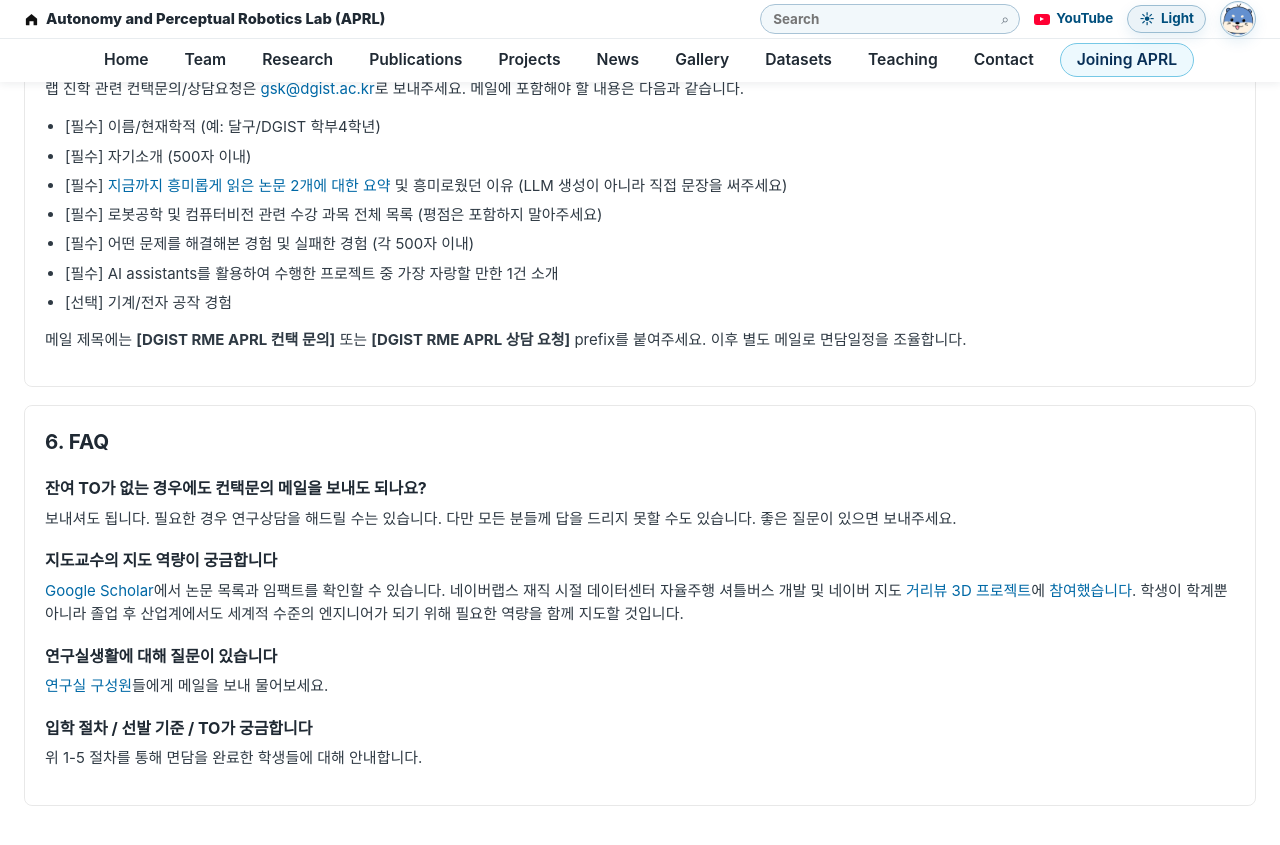
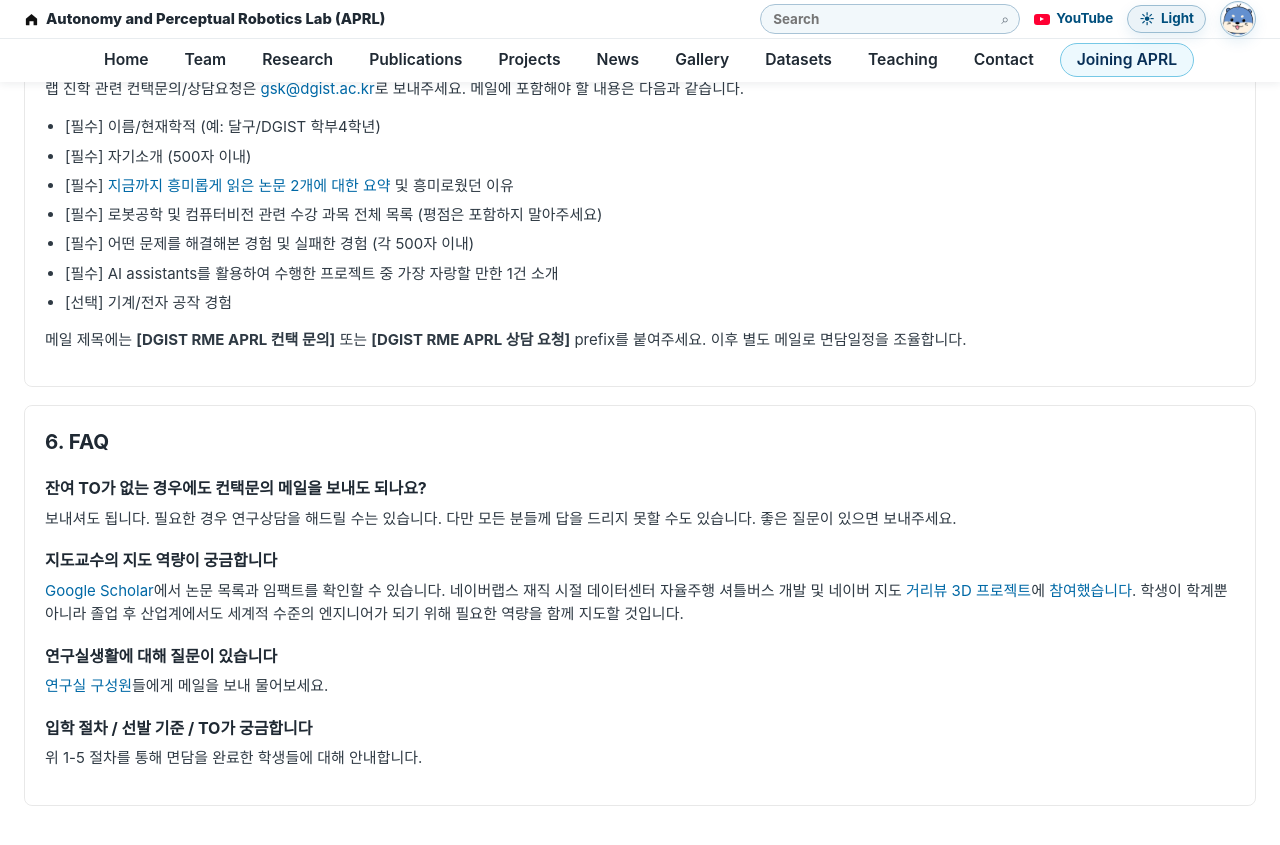
Before and after one commit to team-aprl/team-aprl.github.io, a Jekyll site: the page built from joining-aprl.html, in a window 1280 px wide and 900 px high, scrolled down 3107 px. Shown: the top 845 px of the window. Built offline with Jekyll 4.4.1, drawn with Linux system fonts in a browser that asks for light colours.

Commit message:
Remove LLM wording from contact guidance

```diff
--- a/joining-aprl.html
+++ b/joining-aprl.html
@@ -99,7 +99,7 @@ lang: "ko"
           <ul>
             <li>[필수] 이름/현재학적 (예: 달구/DGIST 학부4학년)</li>
             <li>[필수] 자기소개 (500자 이내)</li>
-            <li>[필수] <a href="https://gisbi-kim.github.io/robopaper-atlas/explorer.html" target="_blank" rel="noopener noreferrer">지금까지 흥미롭게 읽은 논문 2개에 대한 요약</a> 및 흥미로웠던 이유 (LLM 생성이 아니라 직접 문장을 써주세요)</li>
+            <li>[필수] <a href="https://gisbi-kim.github.io/robopaper-atlas/explorer.html" target="_blank" rel="noopener noreferrer">지금까지 흥미롭게 읽은 논문 2개에 대한 요약</a> 및 흥미로웠던 이유</li>
             <li>[필수] 로봇공학 및 컴퓨터비전 관련 수강 과목 전체 목록 (평점은 포함하지 말아주세요)</li>
             <li>[필수] 어떤 문제를 해결해본 경험 및 실패한 경험 (각 500자 이내)</li>
             <li>[필수] AI assistants를 활용하여 수행한 프로젝트 중 가장 자랑할 만한 1건 소개</li>
```
